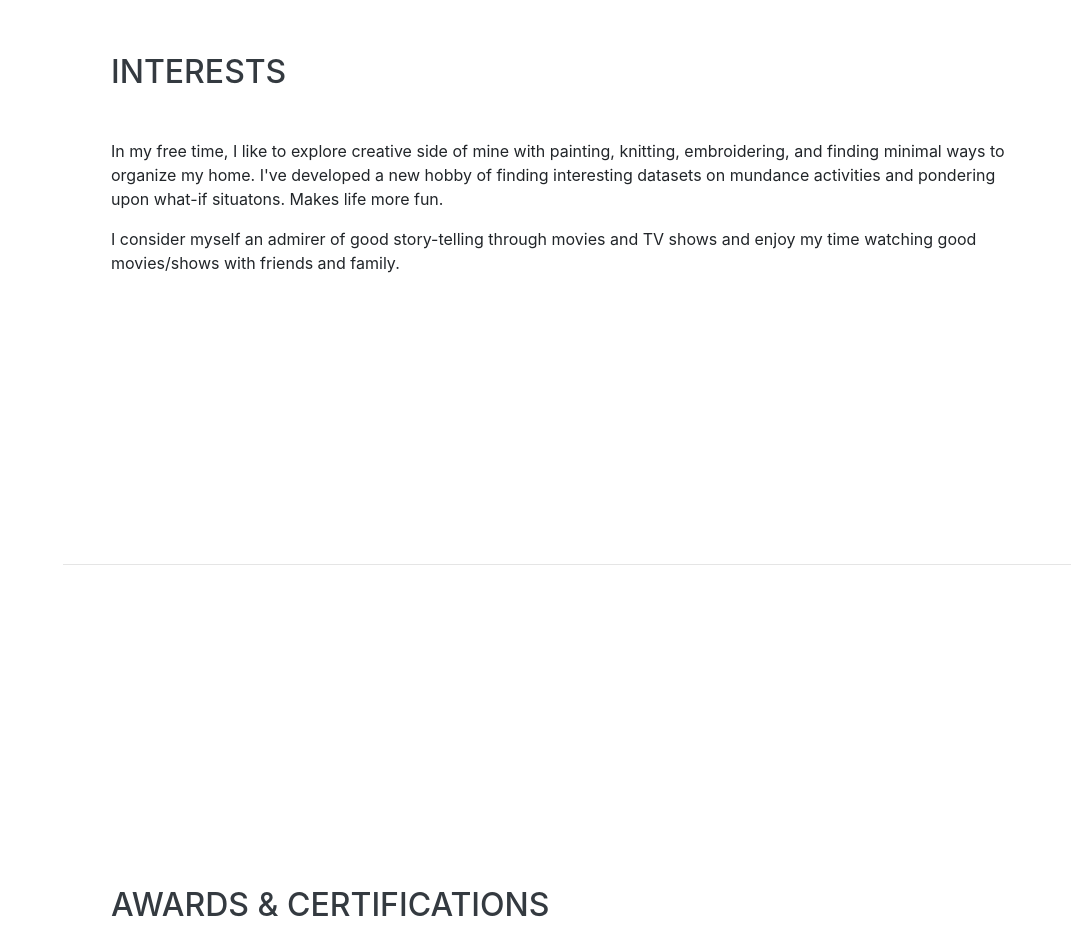
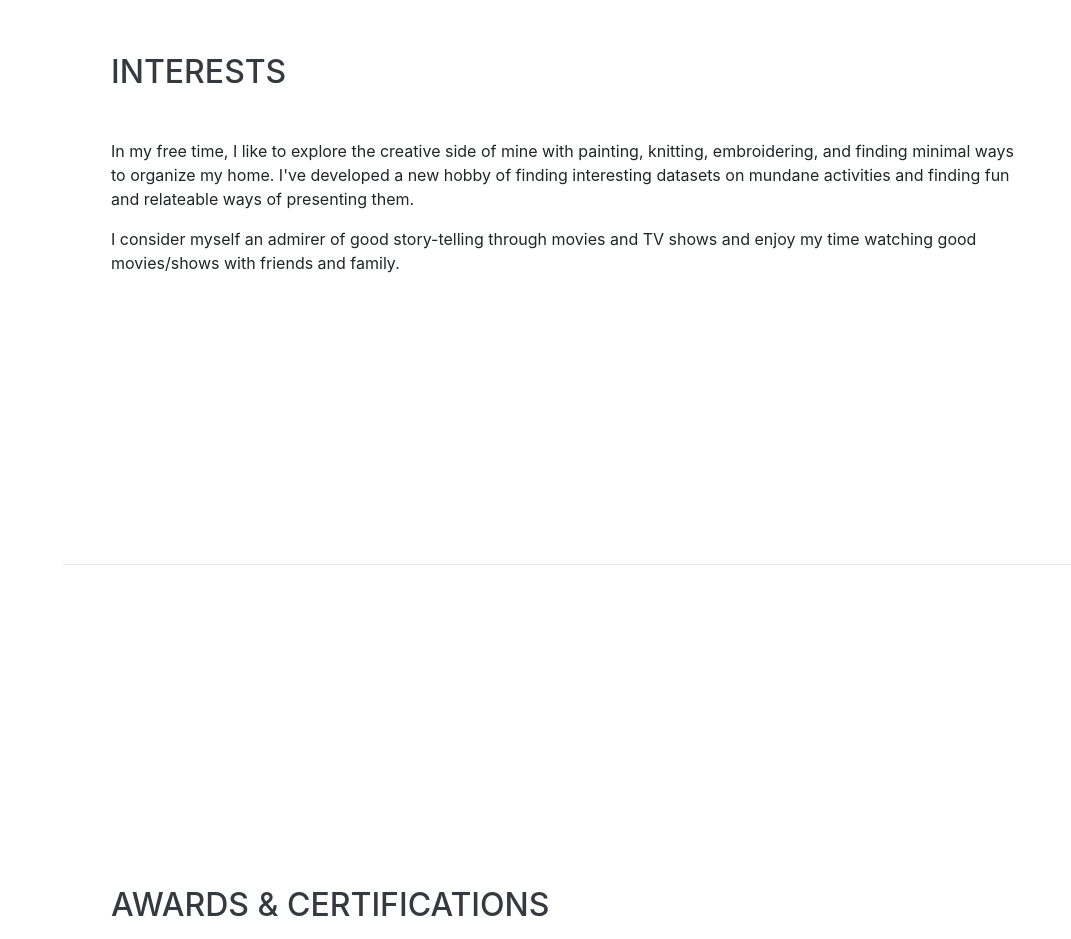
Before and after one commit to Sriz/Sriz.github.io, a website with bundled scripts: page index.html in a window 1280 px wide. Shown: the part 4320-5259 px from the top of the page, without its empty margins (209-1280 px from the left). Built offline with nearby package versions, Linux system fonts and the light colour scheme; a web font is replaced by a local one.

Commit message:
Update index.html

```diff
--- a/index.html
+++ b/index.html
@@ -263,9 +263,14 @@
     <section class="resume-section p-3 p-lg-5 d-flex align-items-center" id="interests">
       <div class="w-100">
         <h2 class="mb-5">Interests</h2>
-        <p>In my free time, I like to explore creative side of mine with painting, knitting, embroidering, and finding minimal ways to organize my home.
-          I've developed a new hobby of finding interesting datasets on mundance activities and pondering upon what-if situatons. Makes life more fun.</p>
-        <p class="mb-0">I consider myself an admirer of good story-telling through movies and TV shows and enjoy my time watching good movies/shows with friends and family. </p>
+        <p>
+            In my free time, I like to explore the creative side of mine with painting, knitting, embroidering, and finding minimal ways
+            to organize my home. I've developed a new hobby of finding interesting datasets on mundane activities and finding fun and relateable
+            ways of presenting them.
+
+
+        <p class="mb-0">I consider myself an admirer of good story-telling through movies and TV shows and enjoy my time
+          watching good movies/shows with friends and family.</p>
       </div>
     </section>
 
```
